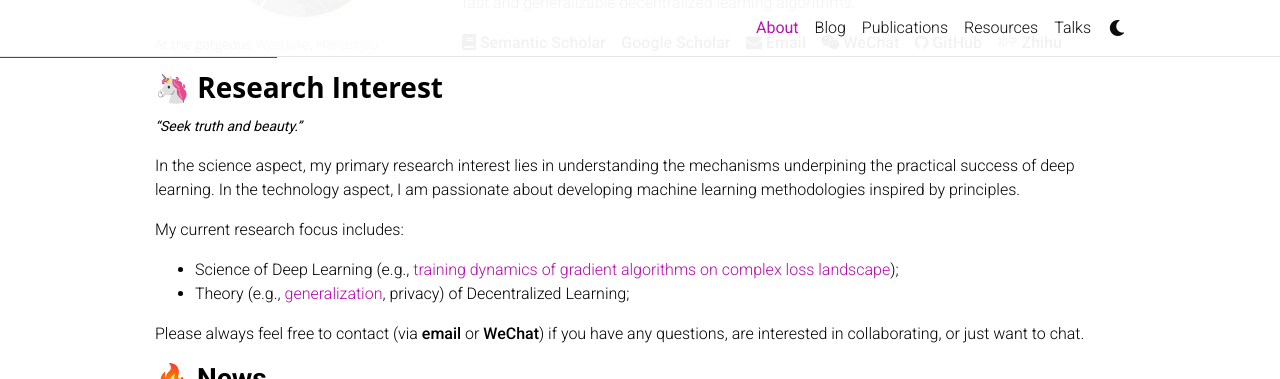
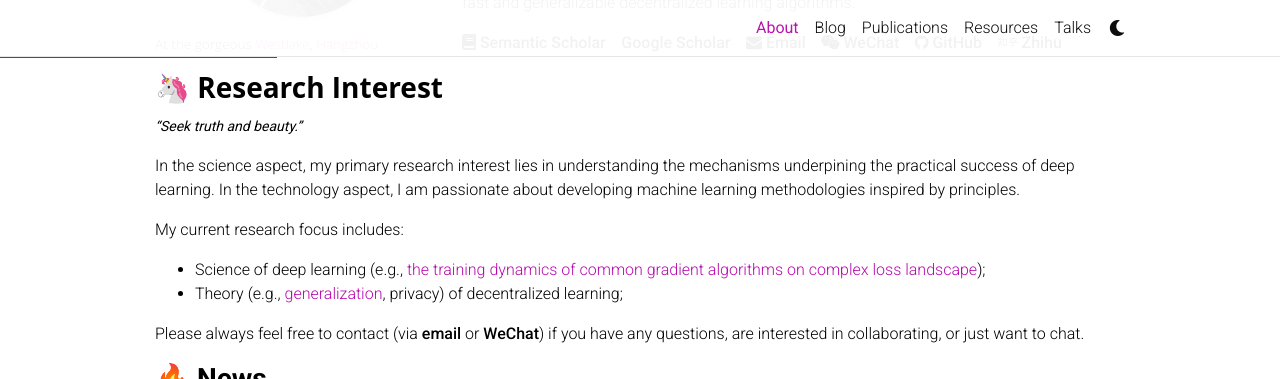
Before and after one commit to Raiden-Zhu/Raiden-Zhu.github.io, a Jekyll site: the page built from _pages/about.md, in a window 1280 px wide and 900 px high, scrolled down 354 px, cut to the strip 0-379 px from the top of the window. Built offline with Jekyll 4.4.1, drawn with Linux system fonts in a browser that asks for light colours; full-size pictures stand in for the smaller copies a plugin makes; comment, search, counter and statistics services are not loaded; a style sheet for code colours, icons or effects is not loaded.

Commit message:
Update about.md

```diff
--- a/_pages/about.md
+++ b/_pages/about.md
@@ -35,8 +35,8 @@ In the science aspect, my primary research interest lies in understanding the me
 In the technology aspect, I am passionate about developing machine learning methodologies inspired by principles.
 
 My current research focus includes:
-- Science of Deep Learning (e.g., [training dynamics of gradient algorithms on complex loss landscape](https://arxiv.org/abs/2306.02913));
-- Theory (e.g., [generalization](https://arxiv.org/abs/2206.12680), privacy) of Decentralized Learning;
+- Science of deep learning (e.g., [the training dynamics of common gradient algorithms on complex loss landscape](https://arxiv.org/abs/2306.02913));
+- Theory (e.g., [generalization](https://arxiv.org/abs/2206.12680), privacy) of decentralized learning;
 
 Please always feel free to contact (via [**email**](mailto:raiden@zju.edu.cn) or [**WeChat**](https://raw.githubusercontent.com/Raiden-Zhu/Raiden-Zhu.github.io/master/assets/img/WeChat_QR_code.jpg)) if you have any questions, are interested in collaborating, or just want to chat.  <!-- For regular updates and insights, feel free to follow my [**Twitter**](https://twitter.com/Raiden13238619) as well. -->
 
```
